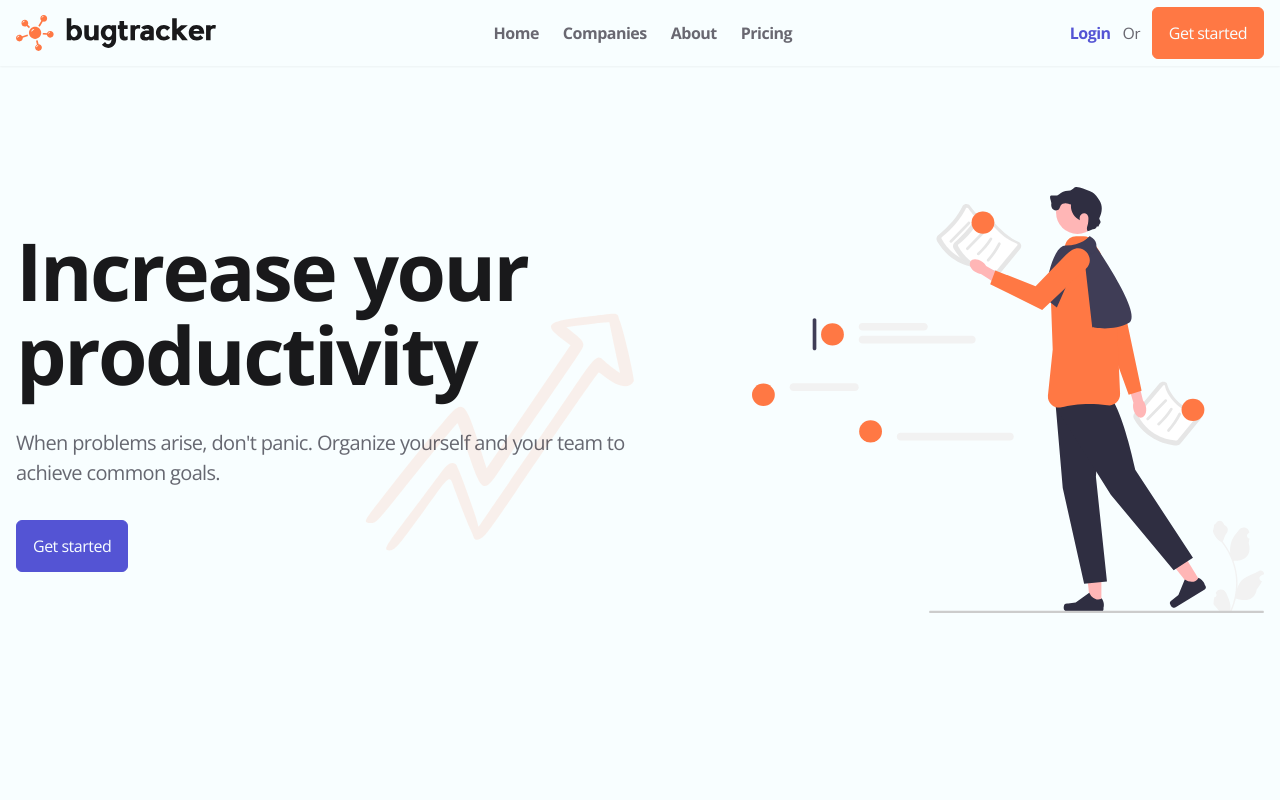
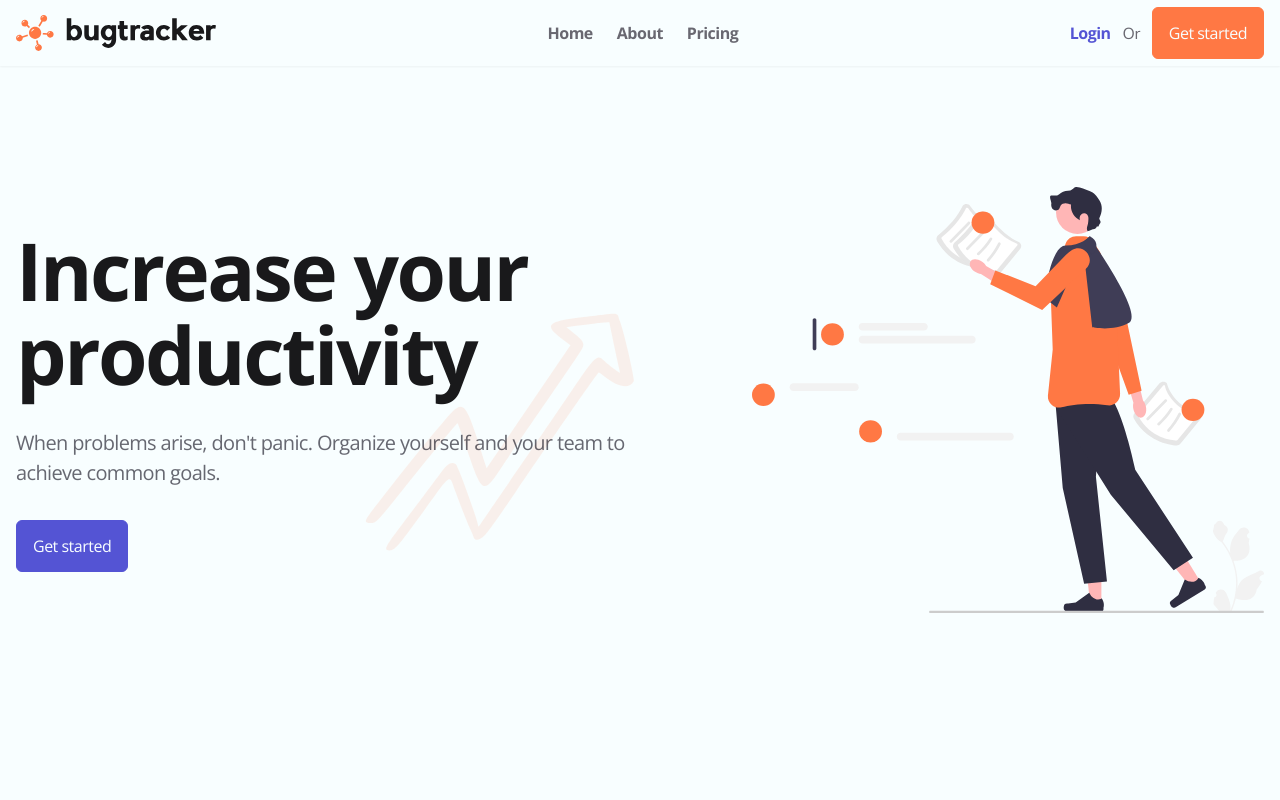
Before and after one commit to Quibble7s/bugtracker-frontend, a React (Create React App) app: page / in a window 1280 px wide. Shown: the top 800 px of the page. Built offline with nearby package versions, Linux system fonts and the light colour scheme.

Commit message:
Removed companies link

```diff
--- a/src/Constants/NavLinks.ts
+++ b/src/Constants/NavLinks.ts
@@ -5,7 +5,6 @@ interface NavLink {
 
 export const NavLinks: NavLink[] = [
   { label: 'Home', to: '#' },
-  { label: 'Companies', to: '#companies' },
   { label: 'About', to: '#features' },
   { label: 'Pricing', to: '#pricing' },
 ];
```
